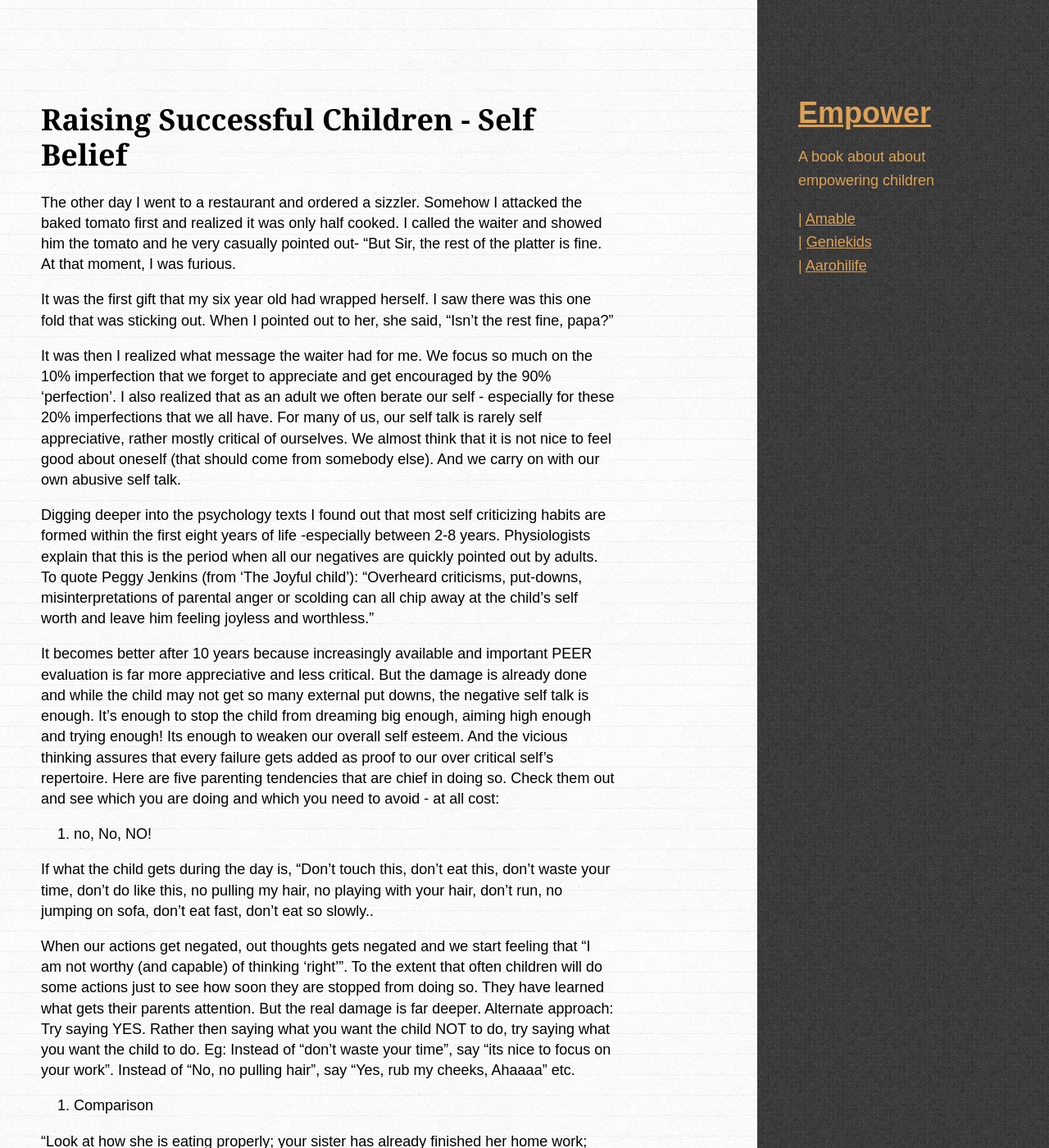
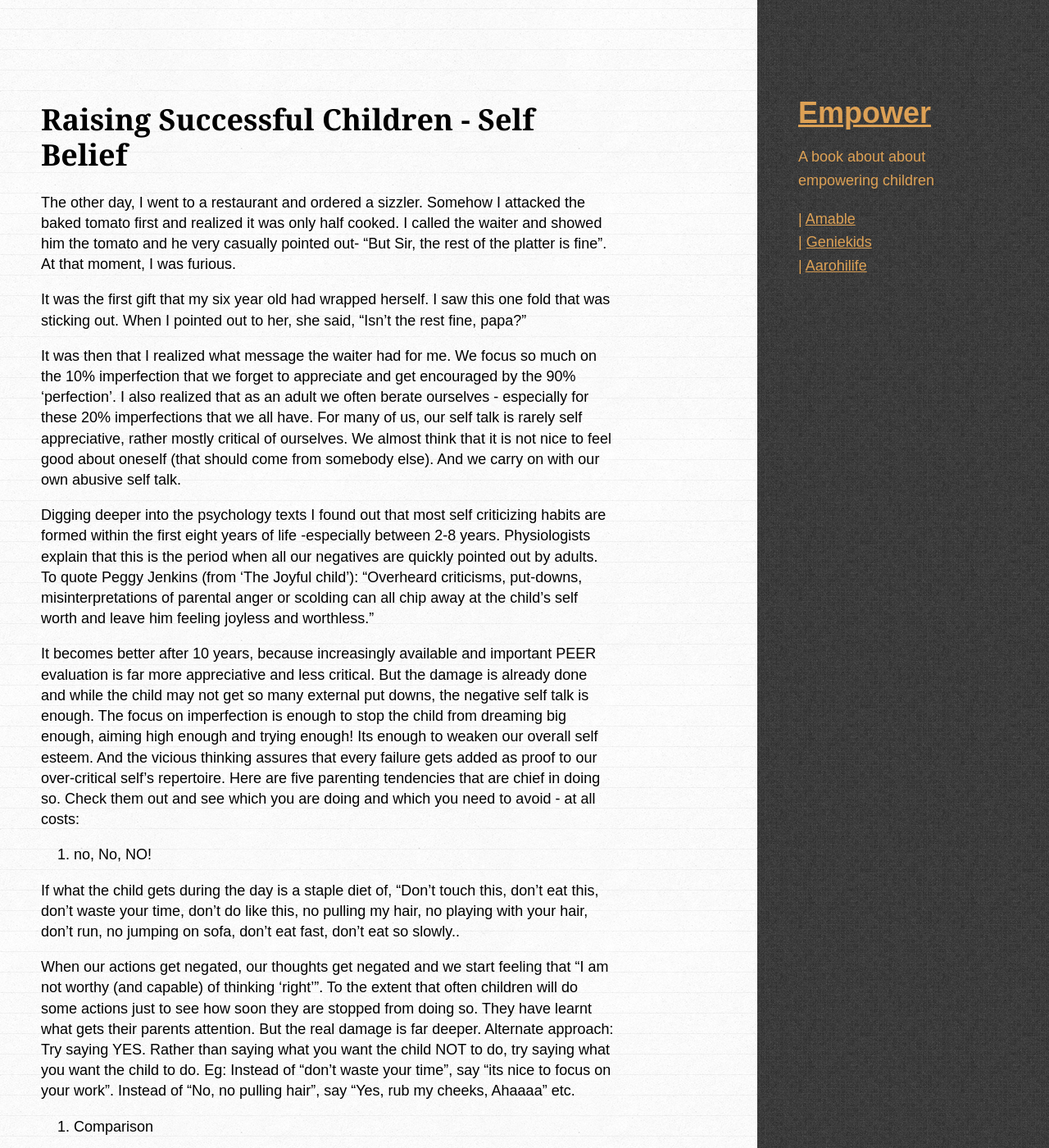
Before and after one commit to amitkaps/empower, a Jekyll site: the page built from _posts/2013-08-10-raising.md, in a window 1280 px wide and 1400 px high. Shown: the whole window at 82% size. Built offline with Jekyll 4.4.1, drawn with Linux system fonts in a browser that asks for light colours; some web fonts are replaced.

Commit message:
Updated 2013-08-10-raising.md

```diff
--- a/_posts/2013-08-10-raising.md
+++ b/_posts/2013-08-10-raising.md
@@ -1,25 +1,26 @@
 ---
 layout: chapter
-title: Raising Successful Children - Self Belief
+title: "Raising Successful Children - Self Belief"
 permalink: raising
 category: habits of mind
+published: true
 ---
 
-The other day I went to a restaurant and ordered a sizzler. Somehow I attacked the baked tomato first and realized it was only half cooked. I called the waiter and showed him the tomato and he very casually pointed out- "But Sir, the rest of the platter is fine. At that moment, I was furious.
+The other day, I went to a restaurant and ordered a sizzler. Somehow I attacked the baked tomato first and realized it was only half cooked. I called the waiter and showed him the tomato and he very casually pointed out- "But Sir, the rest of the platter is fine". At that moment, I was furious.
 
-It was the first gift that my six year old had wrapped herself. I saw there was this one fold that was sticking out. When I pointed out to her, she said, "Isn't the rest fine, papa?"
+It was the first gift that my six year old had wrapped herself. I saw this one fold that was sticking out. When I pointed out to her, she said, "Isn't the rest fine, papa?"
 
-It was then I realized what message the waiter had for me. We focus so much on the 10% imperfection that we forget to appreciate and get encouraged by the 90% 'perfection'. I also realized that as an adult we often berate our self - especially for these 20% imperfections that we all have. For many of us, our self talk is rarely self appreciative, rather mostly critical of ourselves. We almost think that it is not nice to feel good about oneself (that should come from somebody else). And we carry on with our own abusive self talk.
+It was then that I realized what message the waiter had for me. We focus so much on the 10% imperfection that we forget to appreciate and get encouraged by the 90% 'perfection'. I also realized that as an adult we often berate ourselves - especially for these 20% imperfections that we all have. For many of us, our self talk is rarely self appreciative, rather mostly critical of ourselves. We almost think that it is not nice to feel good about oneself (that should come from somebody else). And we carry on with our own abusive self talk.
 
 Digging deeper into the psychology texts I found out that most self criticizing habits are formed within the first eight years of life -especially between 2-8 years. Physiologists explain that this is the period when all our negatives are quickly pointed out by adults. To quote Peggy Jenkins (from 'The Joyful child'): "Overheard criticisms, put-downs, misinterpretations of parental anger or scolding can all chip away at the child's self worth and leave him feeling joyless and worthless."
 
-It becomes better after 10 years because increasingly available and important PEER evaluation is far more appreciative and less critical. But the damage is already done and while the child may not get so many external put downs, the negative self talk is enough. It’s enough to stop the child from dreaming big enough, aiming high enough and trying enough! Its enough to weaken our overall self esteem. And the vicious thinking assures that every failure gets added as proof to our over critical self's repertoire. Here are five parenting tendencies that are chief in doing so. Check them out and see which you are doing and which you need to avoid - at all cost:
+It becomes better after 10 years, because increasingly available and important PEER evaluation is far more appreciative and less critical. But the damage is already done and while the child may not get so many external put downs, the negative self talk is enough. The focus on imperfection is enough to stop the child from dreaming big enough, aiming high enough and trying enough! Its enough to weaken our overall self esteem. And the vicious thinking assures that every failure gets added as proof to our over-critical self's repertoire. Here are five parenting tendencies that are chief in doing so. Check them out and see which you are doing and which you need to avoid - at all costs:
 
 1. no, No, NO!
 
-If what the child gets during the day is, "Don't touch this, don't eat this, don't waste your time, don't do like this, no pulling my hair, no playing with your hair, don't run, no jumping on sofa, don't eat fast, don't eat so slowly..
+If what the child gets during the day is a staple diet of, "Don't touch this, don't eat this, don't waste your time, don't do like this, no pulling my hair, no playing with your hair, don't run, no jumping on sofa, don't eat fast, don't eat so slowly..
 
-When our actions get negated, out thoughts gets negated and we start feeling that "I am not worthy (and capable) of thinking 'right'". To the extent that often children will do some actions just to see how soon they are stopped from doing so. They have learned what gets their parents attention. But the real damage is far deeper. Alternate approach: Try saying YES. Rather then saying what you want the child NOT to do, try saying what you want the child to do. Eg: Instead of "don't waste your time", say "its nice to focus on your work". Instead of "No, no pulling hair", say "Yes, rub my cheeks, Ahaaaa" etc.
+When our actions get negated, our thoughts get negated and we start feeling that "I am not worthy (and capable) of thinking 'right'". To the extent that often children will do some actions just to see how soon they are stopped from doing so. They have learnt what gets their parents attention. But the real damage is far deeper. Alternate approach: Try saying YES. Rather than saying what you want the child NOT to do, try saying what you want the child to do. Eg: Instead of "don't waste your time", say "its nice to focus on your work". Instead of "No, no pulling hair", say "Yes, rub my cheeks, Ahaaaa" etc.
 
 2. Comparison
 
```
